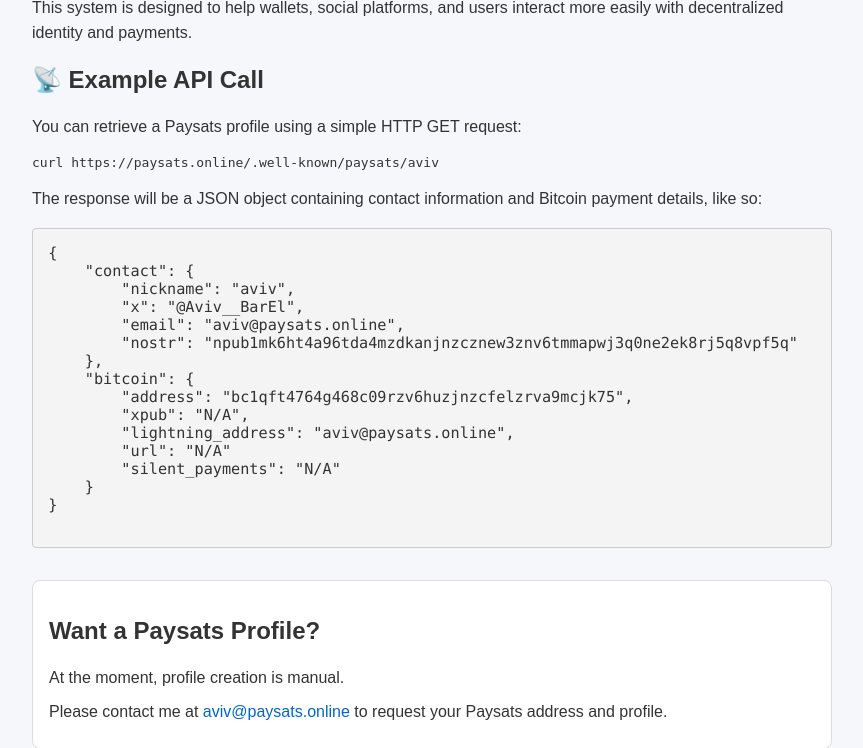
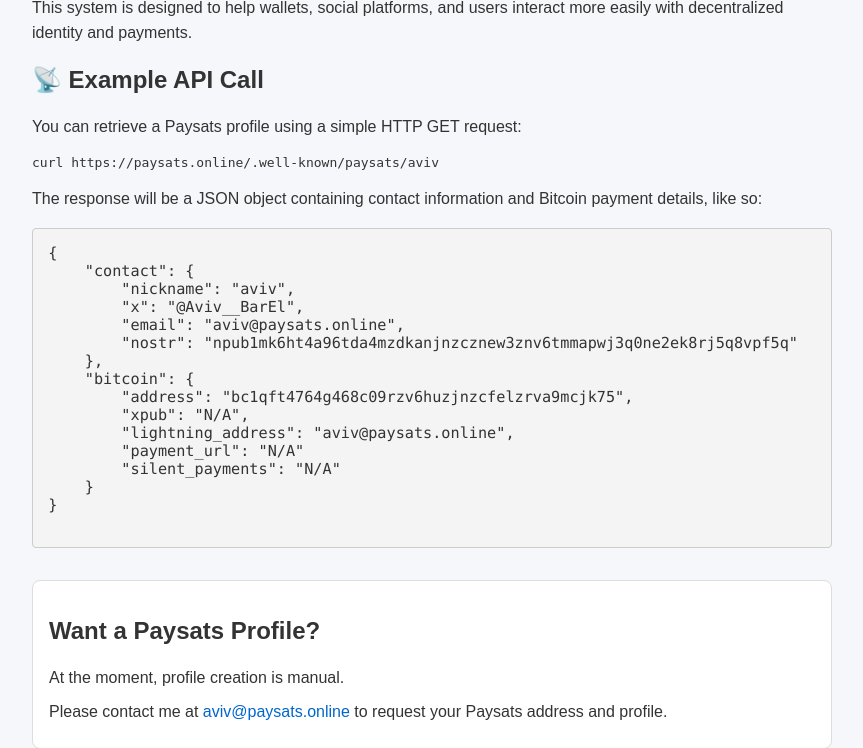
Before and after one commit to aviv57/paysats, a FastAPI app: page / in a window 1280 px wide. Shown: the part 278-1026 px from the top of the page, without its empty margins (208-1071 px from the left). Run offline with FastAPI, Linux system fonts and the light colour scheme.

Commit message:
Add payment_url option

```diff
--- a/app/db.py
+++ b/app/db.py
@@ -26,7 +26,7 @@ server_db_dict["users"]["aviv"] = {
             "address": "bc1qft4764g468c09rzv6huzjnzcfelzrva9mcjk75",
             "xpub": None,
             "lightning_address": "aviv@paysats.online",
-            "url": None,
+            "payment_url": None,
             "silent_payments": None,
         },
     }
@@ -42,7 +42,7 @@ server_db_dict["users"]["sni"] = {
             "address": None,
             "xpub": None,
             "lightning_address": "sni@primal.net",
-            "url": "https://pay.zaprite.com/pl_vNYDp4YBSd",
+            "payment_url": "https://pay.zaprite.com/pl_vNYDp4YBSd",
             "silent_payments": None,
         },
     }
--- a/app/templates/index.html
+++ b/app/templates/index.html
@@ -103,7 +103,7 @@
         "address": "bc1qft4764g468c09rzv6huzjnzcfelzrva9mcjk75",
         "xpub": "N/A",
         "lightning_address": "aviv@paysats.online",
-        "url": "N/A"
+        "payment_url": "N/A"
         "silent_payments": "N/A"
     }
 }
```
Also changed, not shown: app/templates/user.html (+9 -0 lines).
